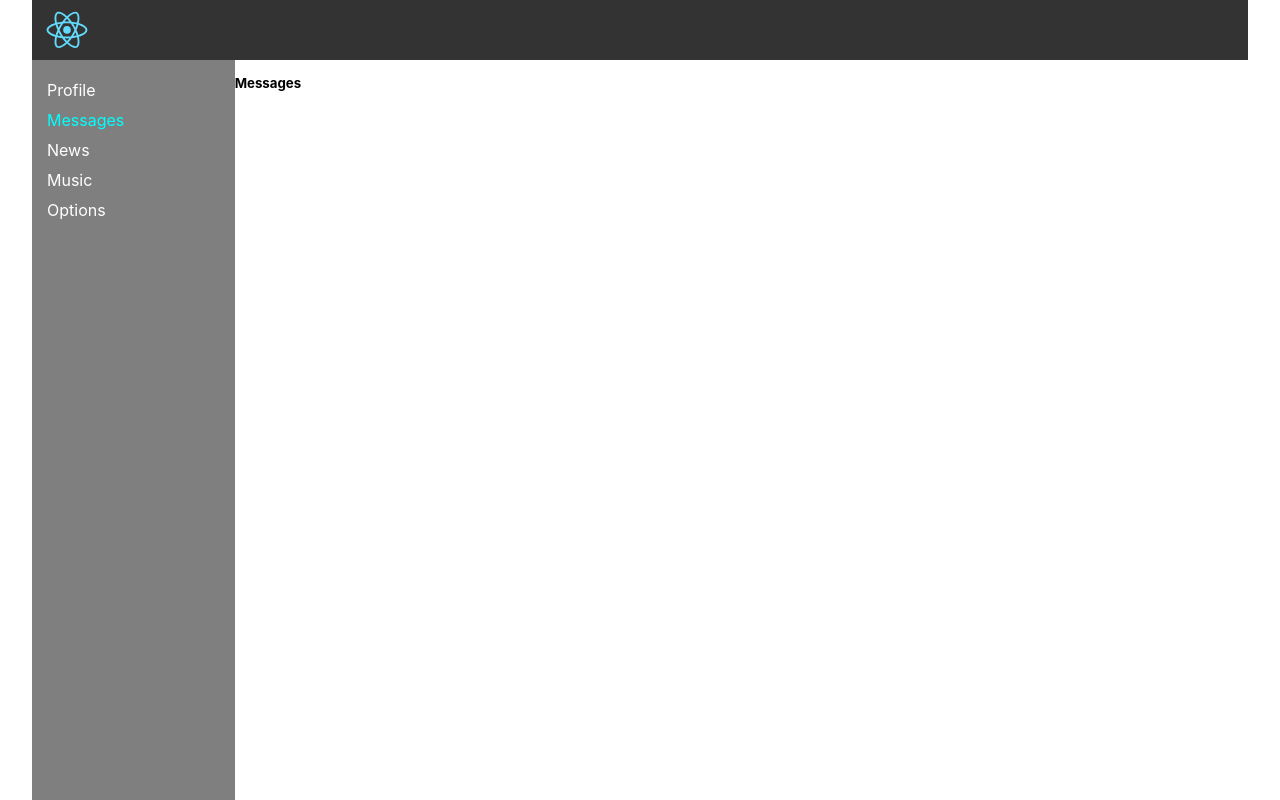
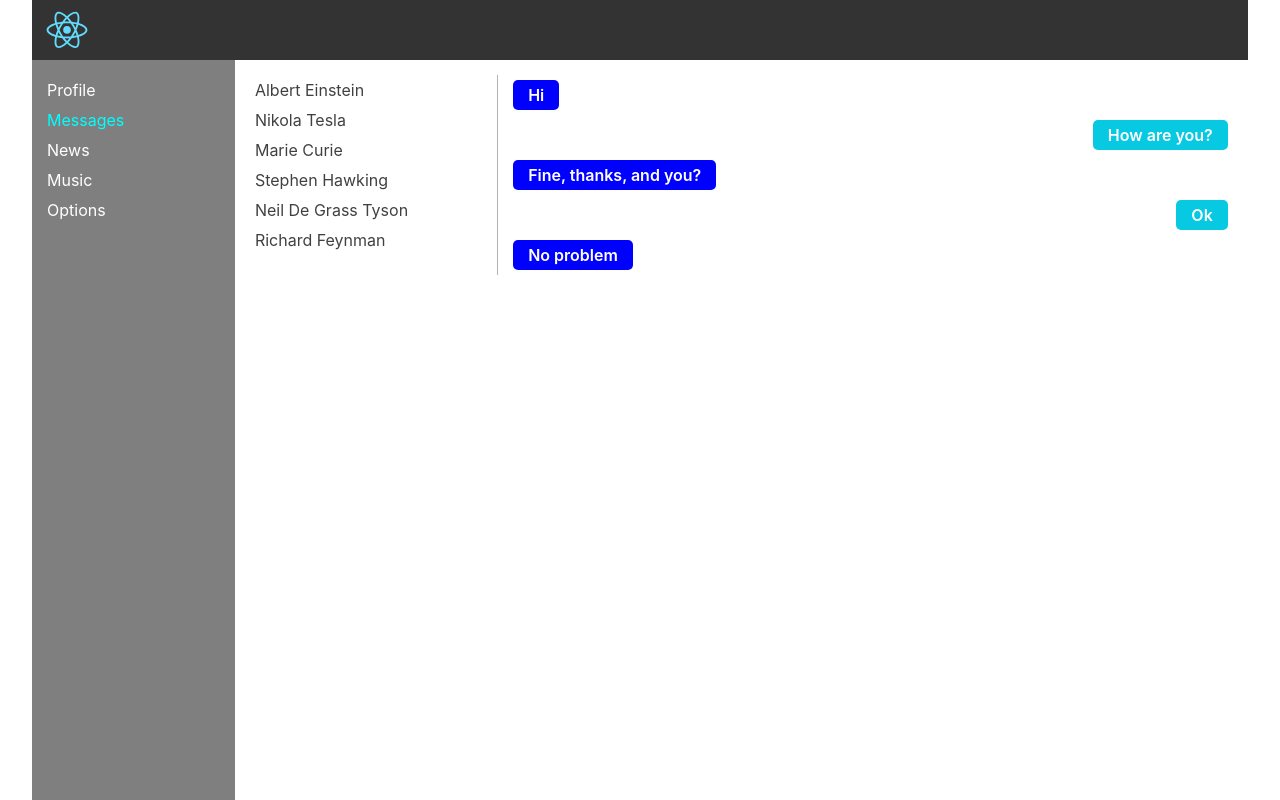
Before and after one commit to farid95g/social-network, a React (Create React App) app: page /messages in a window 1280 px wide. Built offline with nearby package versions, Linux system fonts and the light colour scheme.

Commit message:
Messages component

```diff
--- a/src/App.css
+++ b/src/App.css
@@ -12,5 +12,6 @@
 
 .app-wrapper-content {
   grid-area: c;
+  padding: 0 2%;
   padding-top: 15px;
 }
--- a/src/components/Messages/Messages.jsx
+++ b/src/components/Messages/Messages.jsx
@@ -1,12 +1,63 @@
 import React from "react";
 import styles from "./Messages.module.css";
+import { NavLink } from "react-router-dom";
 
 const Messages = () => {
   return (
-    <section>
-      <h5>Messages</h5>
+    <section className={styles.messages}>
+      <div className={styles.messageSenders}>
+        <ul>
+          <li className={styles.sender + " " + styles.active}>
+            <NavLink activeClassName={styles.active} to="/messages/1">
+              Albert Einstein
+            </NavLink>
+          </li>
+          <li className={styles.sender + " " + styles.active}>
+            <NavLink activeClassName={styles.active} to="/messages/2">
+              Nikola Tesla
+            </NavLink>
+          </li>
+          <li className={styles.sender + " " + styles.active}>
+            <NavLink activeClassName={styles.active} to="/messages/3">
+              Marie Curie
+            </NavLink>
+          </li>
+          <li className={styles.sender + " " + styles.active}>
+            <NavLink activeClassName={styles.active} to="/messages/4">
+              Stephen Hawking
+            </NavLink>
+          </li>
+          <li className={styles.sender + " " + styles.active}>
+            <NavLink activeClassName={styles.active} to="/messages/5">
+              Neil De Grass Tyson
+            </NavLink>
+          </li>
+          <li className={styles.sender + " " + styles.active}>
+            <NavLink activeClassName={styles.active} to="/messages/6">
+              Richard Feynman
+            </NavLink>
+          </li>
+        </ul>
+      </div>
+      <div className={styles.messagesBlock}>
+        <div className={styles.message}>
+          <span>Hi</span>
+        </div>
+        <div className={styles.message}>
+          <span>How are you?</span>
+        </div>
+        <div className={styles.message}>
+          <span>Fine, thanks, and you?</span>
+        </div>
+        <div className={styles.message}>
+          <span>Ok</span>
+        </div>
+        <div className={styles.message}>
+          <span>No problem</span>
+        </div>
+      </div>
     </section>
   );
-}
+};
 
 export default Messages;
--- a/src/components/Messages/Messages.module.css
+++ b/src/components/Messages/Messages.module.css
@@ -0,0 +1,49 @@
+.messages {
+  display: grid;
+  grid-template-columns: 1fr 3fr;
+}
+
+.messageSenders {
+  border-right: 1px solid rgba(0, 0, 0, .3);
+}
+
+.messageSenders .sender {
+  padding: 5px 0;
+}
+
+.messageSenders .sender a {
+  text-decoration: none;
+  color: rgba(0, 0, 0, .75);
+}
+
+.sender a.active {
+  color: rgb(0, 0, 255);
+  font-weight: bold;
+}
+
+.messagesBlock {
+  padding-left: 15px;
+}
+
+.messagesBlock > div {
+  padding: 10px 0;
+}
+
+.messagesBlock > div span {
+  padding: 5px 15px;
+  color: #fff;
+  border-radius: 5px;
+  font-weight: 600;
+}
+
+.messagesBlock > div:nth-child(2n + 1) span {
+  background-color: blue;
+}
+
+.messagesBlock > div:nth-child(2n) {
+  text-align: right;
+}
+
+.messagesBlock > div:nth-child(2n) span {
+  background-color: rgb(7, 201, 226);
+}
--- a/src/components/Profile/Posts/Posts.module.css
+++ b/src/components/Profile/Posts/Posts.module.css
@@ -1,7 +1,3 @@
-.posts {
-  padding: 0 2%;
-}
-
 .newPost textarea {
   width: 500px;
   height: 150px;
--- a/src/components/Profile/ProfileInfo/ProfileInfo.module.css
+++ b/src/components/Profile/ProfileInfo/ProfileInfo.module.css
@@ -1,7 +1,3 @@
-.profileInfo {
-  padding: 0 2%;
-}
-
 .profileInfo img {
   width: 100%;
   height: 600px;
--- a/src/components/Sidebar/Sidebar.module.css
+++ b/src/components/Sidebar/Sidebar.module.css
@@ -5,7 +5,6 @@
 }
 
 .nav ul {
-  list-style-type: none;
   padding: 15px 0 15px 15px;
 }
 
--- a/src/index.css
+++ b/src/index.css
@@ -20,3 +20,7 @@ code {
 input:focus, textarea:focus, button:focus {
   outline: none;
 }
+
+ul {
+  list-style-type: none;
+}
```
